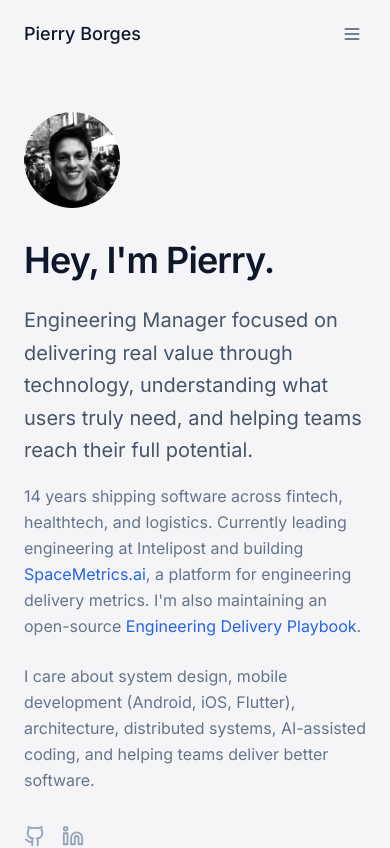
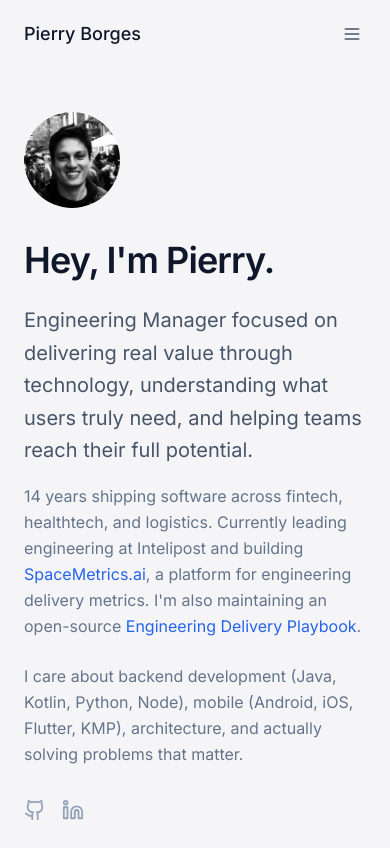
Before and after one commit to Pierry/pierry.github.io, a React (Vite) app: page / in a window 390 px wide. Shown: the top 848 px of the page. Built offline with nearby package versions, Linux system fonts and the light colour scheme.

Commit message:
Update 'I care about' section with backend + mobile focus

```diff
--- a/src/pages/Index.tsx
+++ b/src/pages/Index.tsx
@@ -203,9 +203,9 @@ const Index = () => {
           </p>
 
           <p className="text-base text-slate-500 leading-relaxed mb-8">
-            I care about system design, mobile development (Android, iOS, Flutter),
-            architecture, distributed systems, AI-assisted coding, and helping teams
-            deliver better software.
+            I care about backend development (Java, Kotlin, Python, Node), mobile
+            (Android, iOS, Flutter, KMP), architecture, and actually solving problems
+            that matter.
           </p>
 
           {/* Social Links */}
```
